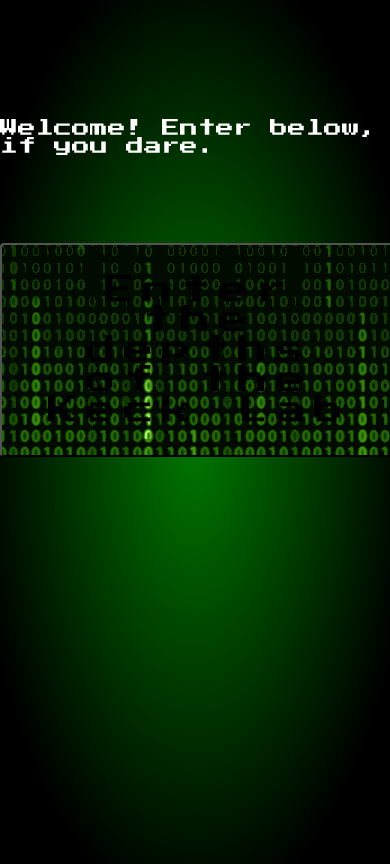
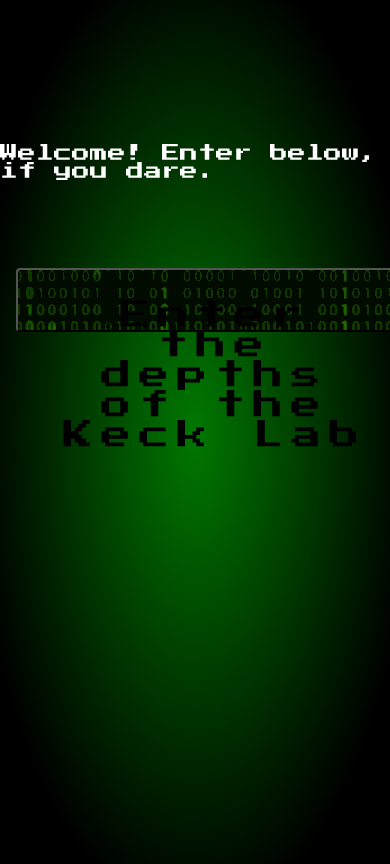
Before and after one commit to djacosta-01/TheEsapists, a React (Create React App) app in the folder keck-escape-room/: page / in a window 390 px wide. Shown: the top 864 px of the page. Built offline with nearby package versions, Linux system fonts and the light colour scheme; no server answers.

Commit message:
added better responsiveness

```diff
--- a/keck-escape-room/src/components/App.css
+++ b/keck-escape-room/src/components/App.css
@@ -10,6 +10,7 @@
   grid-template-columns: auto auto auto;
   margin: 0;
   height: 100vh;
+  width: 100vw;
   background-color: black;
   background-image: radial-gradient(rgba(0, 120, 0, 1), black 80%);
   padding-top: 20px;
@@ -51,9 +52,26 @@
   font: inherit;
 }
 
+button {
+  font-size: small;
+  font-family: inherit;
+  transition: 0.8s ease;
+  border-radius: 4px;
+  background-image: url("../images/codeGif.gif");
+  margin: 1vh 0 0 4vw;
+  height: 5vh;
+}
+
+button:hover {
+  color: white;
+  transition: 1s ease-out;
+}
+
 /* Sign Out */
 #signOutContainer {
   /* background-color: brown; */
   grid-row: 1 / span 1;
   grid-column: 3 / 3;
+  margin: 0 0 0 11vw;
+  font-size: small;
 }
--- a/keck-escape-room/src/components/Navbar.js
+++ b/keck-escape-room/src/components/Navbar.js
@@ -1,10 +1,10 @@
-import { SignOut } from "../services/authService";
 import "./NavBar.css";
 export default function NavBar() {
   return (
     <div id="nav-bar-container">
       <a href="#">Home</a>
       <a href="##">About</a>
+      <a href="###">Open Map</a>
     </div>
   );
 }
```
